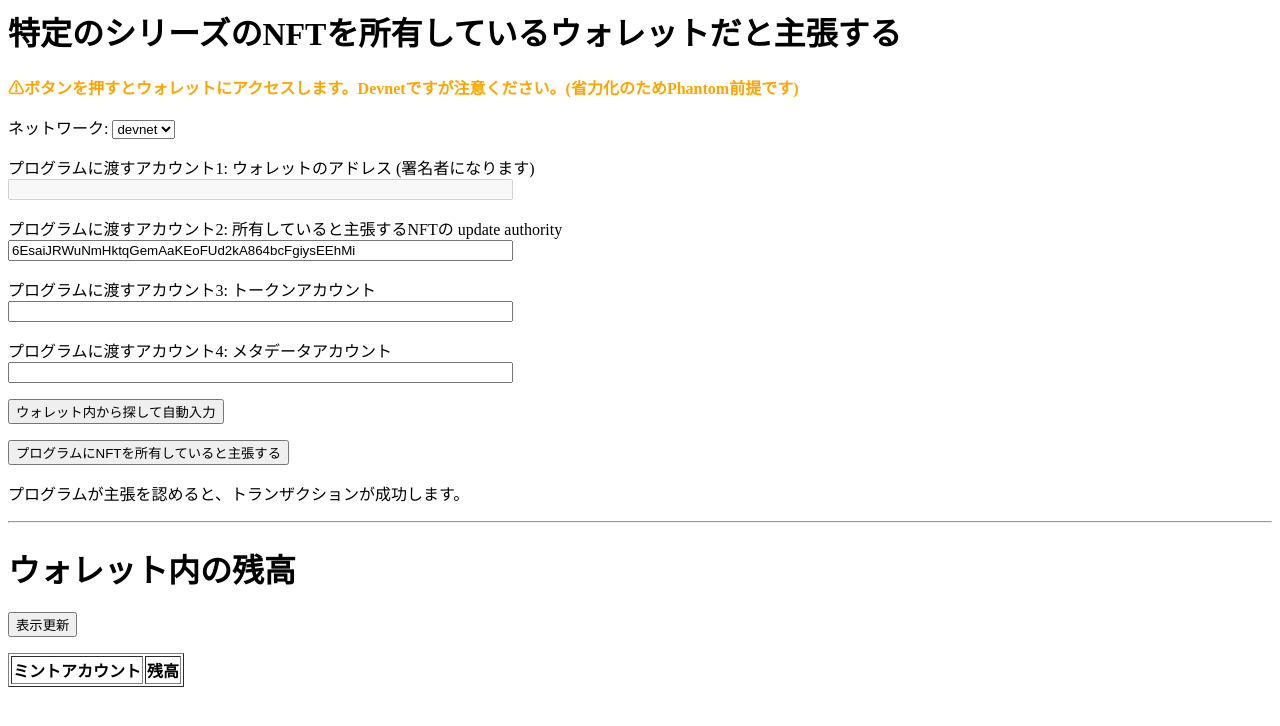
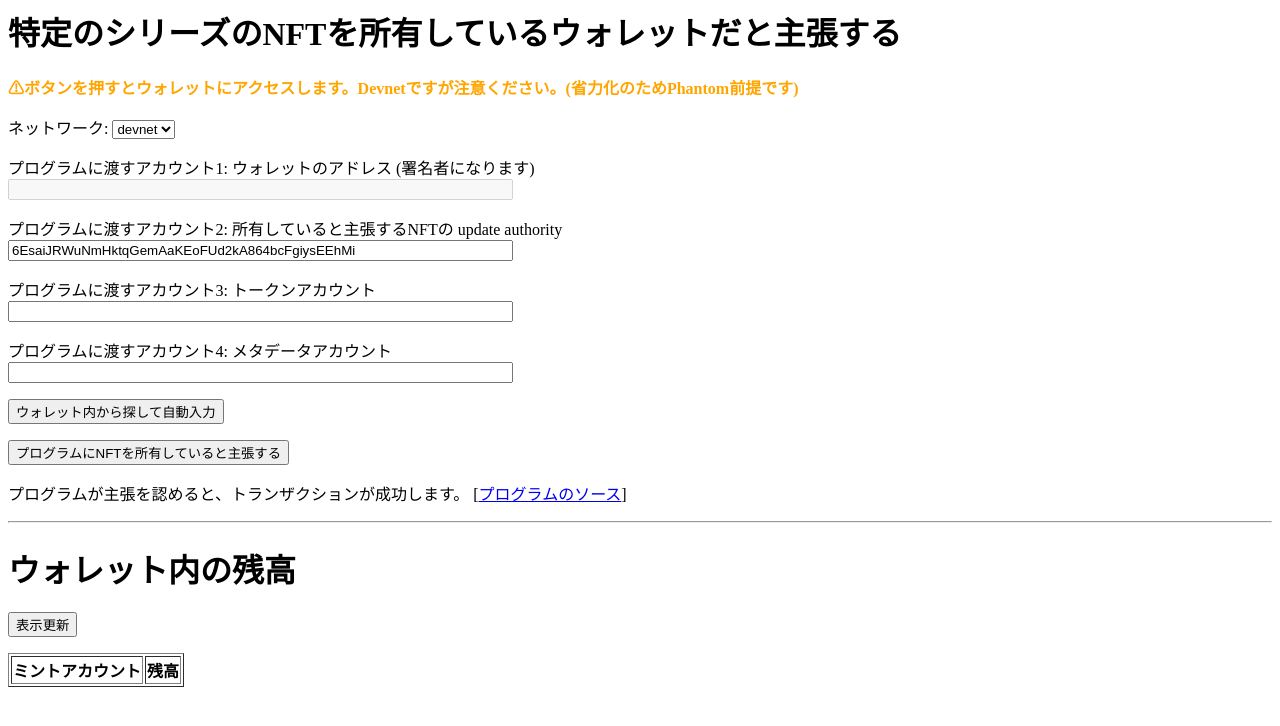
Before and after one commit to everlastingsong/solsandbox, a plain HTML site: page auth_with_nft/auth.html in a window 1280 px wide. Drawn offline with nearby package versions, Linux system fonts and the light colour scheme; a script that the page names is missing.

Commit message:
Update auth.html

```diff
--- a/auth_with_nft/auth.html
+++ b/auth_with_nft/auth.html
@@ -314,6 +314,7 @@
 </p>
 <p>
     プログラムが主張を認めると、トランザクションが成功します。
+    [<a href="https://github.com/everlastingsong/solsandbox/tree/main/auth_with_nft">プログラムのソース</a>]
 </p>
 
 <p id="tx"></p>
```
